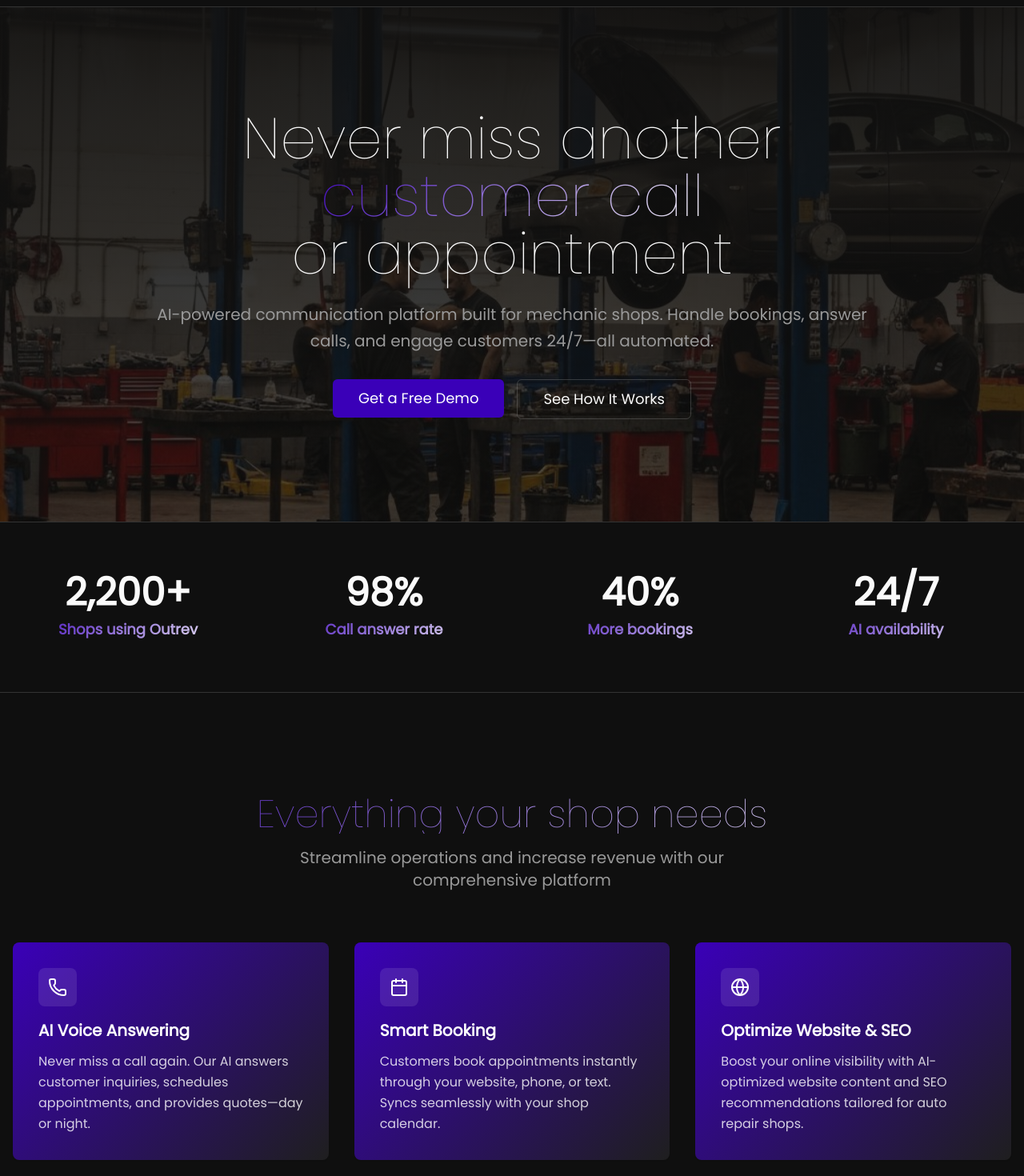
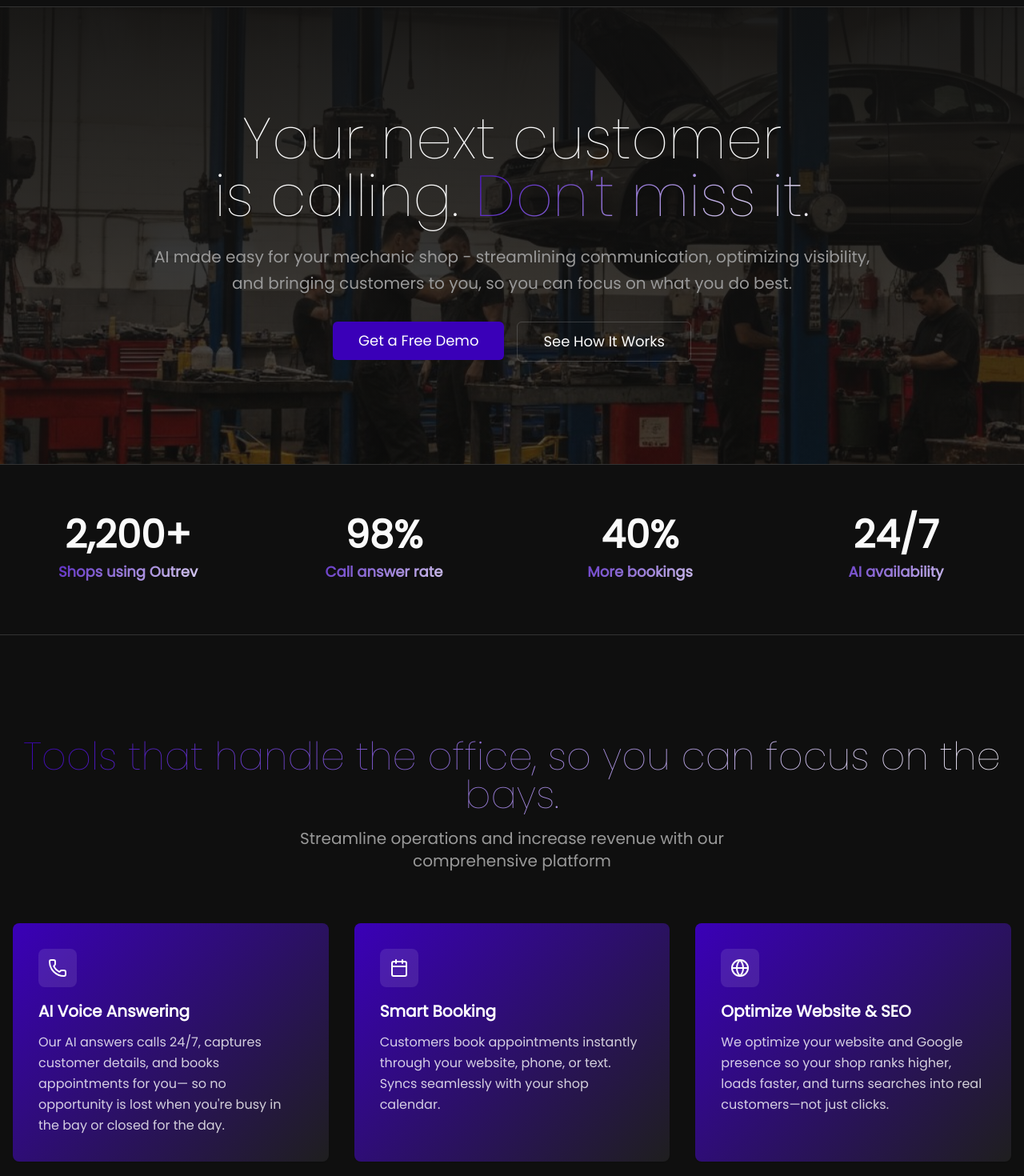
Before and after one commit to Outrev/v0-outrev-landing-page, a Next.js app: page / in a window 1280 px wide. Shown: the part 60-1530 px from the top of the page at 80% size. Built offline with nearby package versions, Linux system fonts and the light colour scheme.

Commit message:
feat: update landing page key messaging
Revamp hero section and feature descriptions for clearer benefits.

```diff
--- a/app/page.tsx
+++ b/app/page.tsx
@@ -39,12 +39,11 @@ export default function Page() {
         <div className="container mx-auto relative z-10">
           <div className="max-w-4xl mx-auto text-center">
             <h1 className="text-5xl md:text-7xl font-thin text-foreground mb-6 leading-tight text-balance">
-              {'Never miss another '}
-              <span className="gradient-text">customer call</span>
-              {' or appointment'}
+              Your next customer is calling.
+              <span className="gradient-text"> Don't miss it.</span>
             </h1>
             <p className="text-xl text-muted-foreground mb-8 leading-relaxed">
-              {'AI-powered communication platform built for mechanic shops. Handle bookings, answer calls, and engage customers 24/7—all automated.'}
+              {'AI made easy for your mechanic shop - streamlining communication, optimizing visibility, and bringing customers to you, so you can focus on what you do best.'}
             </p>
             <div className="flex flex-col sm:flex-row gap-4 justify-center">
               <Button size="lg" className="bg-primary hover:bg-primary/90 text-primary-foreground text-lg px-8 py-6">
@@ -78,7 +77,7 @@ export default function Page() {
       {/* Features Section */}
       <section id="features" className="container mx-auto px-4 py-20 md:py-32">
         <div className="text-center mb-16">
-          <h2 className="text-4xl md:text-5xl font-thin gradient-text mb-4">Everything your shop needs</h2>
+          <h2 className="text-4xl md:text-5xl font-thin gradient-text mb-4">Tools that handle the office, so you can focus on the bays.</h2>
           <p className="text-xl text-muted-foreground max-w-2xl mx-auto">
             {'Streamline operations and increase revenue with our comprehensive platform'}
           </p>
@@ -89,7 +88,7 @@ export default function Page() {
             {
               icon: Phone,
               title: "AI Voice Answering",
-              description: "Never miss a call again. Our AI answers customer inquiries, schedules appointments, and provides quotes—day or night."
+              description: "Our AI answers calls 24/7, captures customer details, and books appointments for you— so no opportunity is lost when you're busy in the bay or closed for the day."
             },
             {
               icon: Calendar,
@@ -99,7 +98,7 @@ export default function Page() {
             {
               icon: Globe,
               title: "Optimize Website & SEO",
-              description: "Boost your online visibility with AI-optimized website content and SEO recommendations tailored for auto repair shops."
+              description: "We optimize your website and Google presence so your shop ranks higher, loads faster, and turns searches into real customers—not just clicks."
             }
           ].map((feature, i) => (
             <Card key={i} className="gradient-bg-blue-slate border-none">
```
